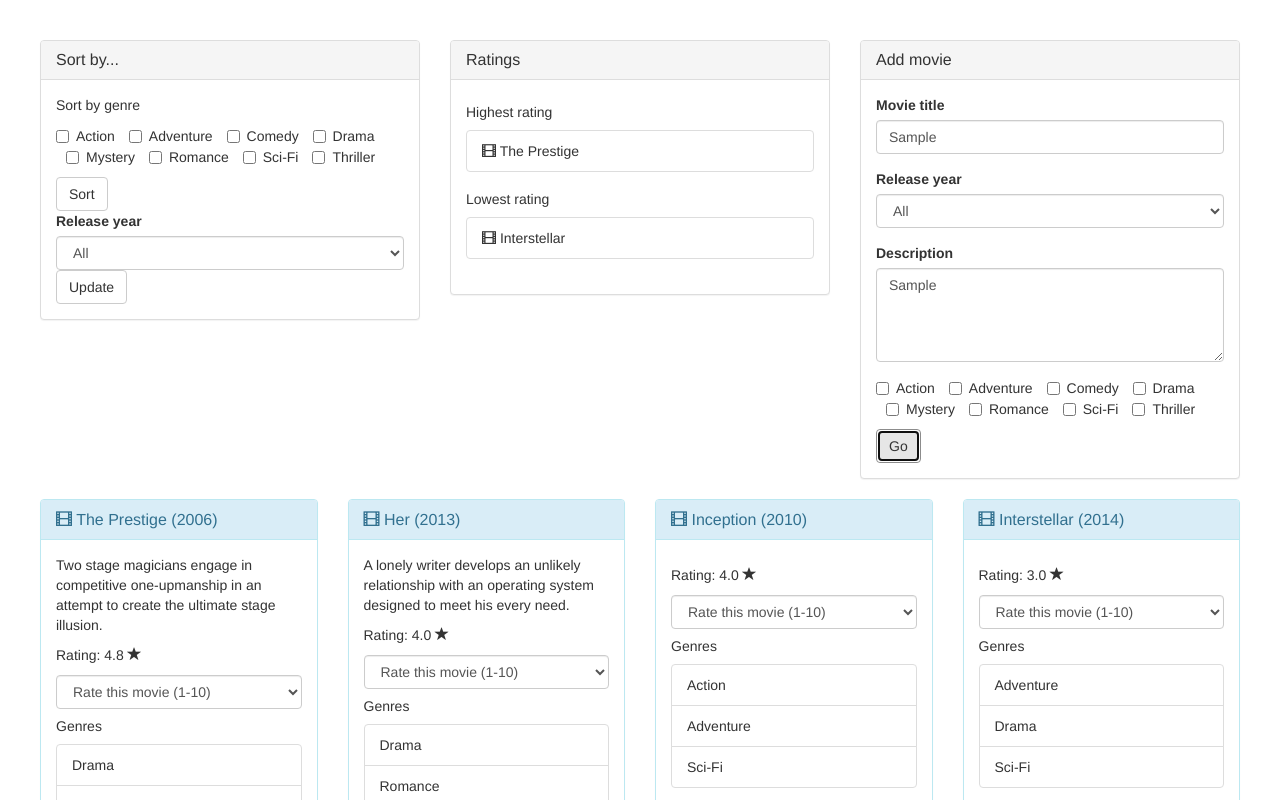
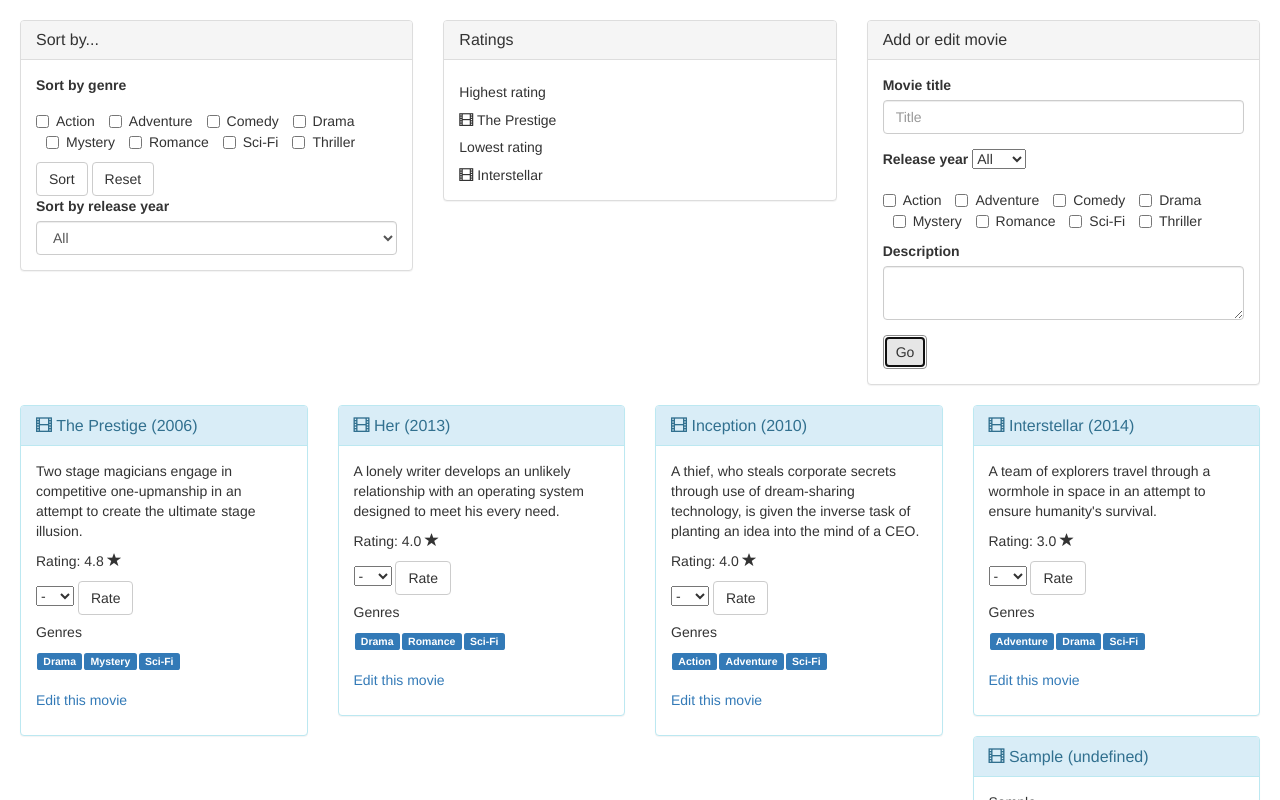
Before and after one commit to milliampere/movie-database, a plain HTML site: page index.html in a window 1280 px wide. Both pictures are taken after typing "Sample", "Sample" into the empty fields and a click on the button "Go". Shown: the top 800 px of the page. Drawn offline with nearby package versions, Linux system fonts and the light colour scheme.

Commit message:
changed click event for movies, general fixes of function names etc

```diff
--- a/index.html
+++ b/index.html
@@ -14,11 +14,15 @@
 
 html, body {
 	font-family: 16px/1.5 "Verdana";
-	margin: 2rem;
+	margin: 1rem;
 }
 
 .thumbnail {
 	max-width: 100px;
+}
+
+.label {
+	margin: 1px;
 }
 
 </style>
@@ -29,17 +33,17 @@ html, body {
 			<div class="panel panel-default">
 			  <div class="panel-heading"><h3 class="panel-title">Sort by...</h3></div>
 			  <div class="panel-body">
-			    <p>Sort by genre</p>
+					<label for="genresSortList">Sort by genre</label>
+				  <div id="genresSortList" class="checkbox">
+				  </div>
+					<button type="button" class="btn btn-default" id="sortByGenresButton">Sort</button>
+					<button type="button" class="btn btn-default" id="resetButton">Reset</button>	<br>
 
-					  <div id="genresSortList" class="checkbox">
-					  </div>
-						<button type="button" class="btn btn-default" id="sortByGenresButton">Sort</button><br>
+				  <label for="yearSortSelect">Sort by release year</label>
+				  <select id="yearSortSelect" class="form-control" name="year">
+			    </select>
 
-					  <label for="yearSortSelect">Release year</label>
-					  <select id="yearSortSelect" class="form-control" name="year">
-				    </select>
 
-					  <button type="button" class="btn btn-default" id="updateButton">Update</button>
 
 			  </div>
 
@@ -62,7 +66,7 @@ html, body {
 
 		<div class="col-sm-4">
 			<div class="panel panel-default">
-			<div class="panel-heading"><h3 class="panel-title">Add movie</h3></div>
+			<div class="panel-heading"><h3 class="panel-title">Add or edit movie</h3></div>
 				<div class="panel-body">
 					<form>
 					  <div class="form-group">
@@ -70,15 +74,15 @@ html, body {
 					    <input type="text" class="form-control" id="title" placeholder="Title">
 					  </div>
 					  <div class="form-group">
-					    <label for="year">Release year</label>
-					  <select id="year" class="form-control" name="year">
+					    <label class="mr-sm-2" for="year">Release year</label>
+					  <select id="year" class="custom-select mb-2 mr-sm-2 mb-sm-0" name="year">
 				    </select>
+					  </div>
+					  <div id="genresAddList" class="checkbox">
 					  </div>
 					  <div class="form-group">
 					    <label for="description">Description</label>
-					    <textarea rows="4" cols="50" class="form-control" id="description"></textarea>
-					  </div>
-					  <div id="genresAddList" class="checkbox">
+					    <textarea rows="2" cols="50" class="form-control" id="description"></textarea>
 					  </div>
 					  <button type="button" class="btn btn-default" id="addMovieButton">Go</button>
 					</form>
@@ -101,7 +105,6 @@ html, body {
 
 
 
-
 	<script src="js/main.js"></script>
 </body>
 </html>
--- a/js/main.js
+++ b/js/main.js
@@ -1,23 +1,32 @@
 /**
  * Eventlistener to apply click-functions and load content at init
  */
-document.addEventListener("DOMContentLoaded", function(event) {
+document.addEventListener('DOMContentLoaded', function(event) {
 	document.getElementById('addMovieButton').addEventListener('click', MovieDatabase.addMovie);
-	document.getElementById('updateButton').addEventListener('click', MovieDatabase.loadUI);
-  MovieDatabase.loadUI(); //Fill index with movies
+	document.getElementById('sortByGenresButton').addEventListener('click', MovieDatabase.sortByGenre);
+	document.getElementById('resetButton').addEventListener('click', () => {MovieDatabase.appendMovies();});
+  document.getElementById('yearSortSelect').addEventListener('change', MovieDatabase.sortByYear);
+
+  MovieDatabase.appendGenresList('genresSortList');
+	MovieDatabase.appendGenresList('genresAddList');
+	MovieDatabase.fillSelectWithYears(document.getElementById('yearSortSelect'));
+	MovieDatabase.fillSelectWithYears(document.getElementById('year'));
+
+  MovieDatabase.appendTopLists();
+  MovieDatabase.appendMovies(); //Fill index with movies
 });
 
 /**
- * The Movie Database (module pattern)
+ * The Movie Database (revealing module pattern)
  * @return {Object}
  */
-var MovieDatabase  = (function(){
+const MovieDatabase  = (function(){
 
 	/**
 	 * All the movies
 	 * @type {Array}
 	 */
-	var movies = [
+	const movies = [
 
 		{
 	    title: 'The Prestige',
@@ -40,18 +49,18 @@ var MovieDatabase  = (function(){
 	    year: 2010,
 	    genres: ['Action', 'Adventure', 'Sci-Fi'],
 	    ratings: [3, 4, 5, 4],
-	    description: '',
+	    description: 'A thief, who steals corporate secrets through use of dream-sharing technology, is given the inverse task of planting an idea into the mind of a CEO.',
 		},
 		{
 	    title: 'Interstellar',
 	    year: 2014,
 	    genres: ['Adventure', 'Drama', 'Sci-Fi'],
 	    ratings: [3, 4, 3, 2],
-	    description: '',
+	    description: "A team of explorers travel through a wormhole in space in an attempt to ensure humanity's survival.",
 		},
 	];
 
-	var genres = [
+	const genres = [
 		'Action',
 		'Adventure',
 		'Comedy',
@@ -62,12 +71,13 @@ var MovieDatabase  = (function(){
 		'Thriller',
 	];
 
-
 	/**
 	 * Class constructor that creates a new movie
-	 * @param {String} title 		Name of movie
-	 * @param {Number} year 		Release year
-	 * @param {Array} genres 		Genres of movie
+	 * @param {String} title 				Name of movie
+	 * @param {Number} year 				Release year
+	 * @param {Array} genres 				Genres of movie
+	 * @param {Array} ratings 			Array of ratings
+	 * @param {String} description 	Movie description
 	 */
 	class Movie {
 		constructor(title, year, genres, ratings, description) {
@@ -80,11 +90,10 @@ var MovieDatabase  = (function(){
 	}
 
 	return {
-
     /**
      * Get movies by year
-     * @param  {Number}		Year
-     * @return {Array}		Array of all movies released that year
+     * @param  {Number}	year	The chosen year
+     * @return {Array}				Array of all movies released that year
      */
     getMoviesThisYear: function(year){
     	return movies.filter((movie) => {
@@ -93,34 +102,27 @@ var MovieDatabase  = (function(){
     },
 
 		/**
-		 * Get movies by genres
-		 * @param  {Array}  	Array of genres
-		 * @return {Array}    Array of all movies with those genres
+		 * Get movies by movie genres
+		 * @param  {Array} genres  	Array of chosen movie genres
+		 * @return {Array}    			Array of all movies with those genres
 		 */
     getMoviesByGenre: function(genres){
-
-    	// Create an array of the genre-arguments
-    	var genresArray = genres;
-
     	// Check if all values in arr1 is in arr2
     	function containsAll(arr1, arr2){
-   			return arr1.every(function(v,i) {
+   			return arr1.every((v,i) => {
       		return arr2.indexOf(v) !== -1;
    			});
-
 			}
 
     	return movies.filter((movie) => {
-    		if (containsAll(genresArray, movie.genres)) {
- 				  return true;
-				}
+    		return containsAll(genres, movie.genres);
 			});
     },
 
   	/**
-  	 * Calculate the rating of a movie
-  	 * @param  {Object}
-  	 * @return {Number}					rating
+  	 * Calculate the average rating value of a movie
+  	 * @param  {Object}	movie		A movie object
+  	 * @return {Number}					The average rating
   	 */
 	 	getRating: function(movie){
 			var sumOfRatings = movie.ratings.reduce((total, rating) => {
@@ -132,7 +134,7 @@ var MovieDatabase  = (function(){
 
     /**
      * Get the movie with highest rating
-     * @return {Object}
+     * @return {Object}		Single movie object
      */
     getTopRatedMovie: function(){
     	return movies.reduce((prev, curr) => {
@@ -147,7 +149,7 @@ var MovieDatabase  = (function(){
 
 		/**
      * Get the movie with lowest rating
-     * @return {Object}
+     * @return {Object}		Single movie object
      */
 		getWorstRatedMovie: function(){
     	return movies.reduce((prev, curr) => {
@@ -161,68 +163,124 @@ var MovieDatabase  = (function(){
 		},
 
 		/**
-		 * Rate movie
-		 * @param  {Object}
-		 * @param  {Number}
+		 * Rate movie by adding it to its ratings array
+		 * @param  {Object}	movie		Movie object
+		 * @param  {Number}	rating	Rating to add
 		 */
 		rateMovie: function(movie, rating){
 			movie.ratings.push(parseInt(rating));
+			console.log('hej');
 		},
 
 		/**
-		 * List all genres with checkboxes
-		 * @param {id} 			Id of the element to append the list to
-		 * @return {HTML}
+		 * Create a list of all genres with checkboxes in HTML
+		 * @param {String} id 			Id of the element to append the list to
 		 */
-		listGenresWithCheckboxes: function(element){
-			var element = document.getElementById(element);
-			let htmlChunk = '';
-			for(var genre of genres){
+		appendGenresList: function(id){
+			var element = document.getElementById(id);
+			var htmlChunk = '';
+			for(let genre of genres){
 				htmlChunk += `
 					<label class="checkbox-inline"><input type="checkbox" id="${genre}" value="${genre}">${genre}</label>`;
 			}
-			return element.innerHTML = htmlChunk;
+			element.innerHTML = htmlChunk;
 		},
 
 		/**
-     * [displayMovies description]
-     * @param  {Array} m 		Array of movies
-     * @return {[type]}   [description]
+		 * Add click events to movie list
 		 */
-		displayMovies: function(m) {
-			var movieList = document.getElementById('movieList');
+		addClickEventsToMovies: function(){
+			const ratingSelect = document.getElementsByClassName('ratingSelect');
+			const edit = document.getElementsByClassName('edit');
+			let title = document.getElementById('title');
+			let year = document.getElementById('year');
+
+			var allMovies = document.getElementsByClassName('movie');
+			var rateButton = document.getElementsByClassName('rateButton');
+
+
+			for(let i = 0; i < rateButton.length; i++) {
+				rateButton[i].addEventListener('click', function(e){
+					console.log(e.target.previousSibling);
+					for(var movie of movies){
+						if (movie.title == e.target.parentElement.parentElement.parentElement.dataset.title){
+							console.log('hej');
+							//MovieDatabase.rateMovie(movie, this.value);
+						}
+					}
+
+				});
+			}
+
+
+			// for(let i = 0; i < ratingSelect.length; i++) {
+			// 	ratingSelect[i].addEventListener("change", function() {
+
+			// 		for(var movie of movies){
+			// 			if (movie.title == this.parentElement.dataset.title){
+			// 				MovieDatabase.rateMovie(movie, this.value);
+			// 			}
+			// 		}
+
+			// 	});
+			// }
+
+			// for(let i = 0; i < edit.length; i++) {
+			// 	edit[i].addEventListener("click", function() {
+			// 		for(var movie of movies){
+			// 			if (movie.title == this.parentElement.dataset.title){
+			// 				title.value = movie.title;
+			// 				year.value = movie.year;
+
+			// 			}
+			// 		}
+			// 	});
+			// }
+
+
+		},
+
+    /**
+     * Append movies to index.html
+     * @param  {Array} moviesArray 		Array of movie objects
+     */
+		appendMovies: function(moviesArray) {
+			const movieList = document.getElementById('movieList');
 			let htmlChunk = '';
 
-			if(m===undefined){
-				m = movies;
+			if(moviesArray===undefined){
+				moviesArray = movies;
 			}
-			else if(m.length === 0){
+			else if(moviesArray.length === 0){
 				htmlChunk = `<div class="alert alert-danger" role="alert">
 	  			<span class="glyphicon glyphicon-exclamation-sign" aria-hidden="true"></span>
 	  			<span class="sr-only">Error:</span>
 	  			No movies to display.
 					</div> `;
+					movieList.innerHTML = htmlChunk;
 			}
 
-			for(var movie of m){
+				for(let movie of moviesArray){
+
 					var rating = this.getRating(movie);
 
-				// Space between genres
-				var genreList = '';
-				for(var genre of movie.genres){
-					genreList += `<li class="list-group-item">${genre}</li>`;
+					let genreList = '';
+					for(let genre of movie.genres){
+						genreList += `<span class="label label-primary">${genre}</span>`;
 					}
 
-				htmlChunk += `
-					<div class="movie col-sm-3">
+					htmlChunk += `<div class="movie col-sm-3" data-title="${movie.title}">
 													<div class="panel panel-info">
-							<div class="panel-heading"><h3 class="panel-title"><span class="glyphicon glyphicon-film"></span> ${movie.title} (${movie.year})</h3></div>
-							<div class="panel-body" data-title="${movie.title}">
+														<div class="panel-heading">
+															<h3 class="panel-title">
+															<span class="glyphicon glyphicon-film"></span> ${movie.title} (${movie.year})
+															</h3>
+														</div>
+														<div class="panel-body">
 															<p>${movie.description}</p>
 															<p>Rating: ${rating} <span class="glyphicon glyphicon-star"></span></p>
-
-								<select id="ratingSelect" class="ratingSelect form-control" name="rating">
-									<option value="rate">Rate this movie (1-10)</option>
+															<select id="ratingSelect" class="ratingSelect custom-select mb-2 mr-sm-2 mb-sm-0">
+																<option value="rate">-</option>
 																<option value="1">1</option>
 																<option value="2">2</option>
 																<option value="3">3</option>
@@ -234,31 +292,27 @@ var MovieDatabase  = (function(){
 																<option value="9">9</option>
 																<option value="10">10</option>
 												    	</select>
-
+												    	<button type="button" class="btn btn-default rateButton" id="rateButton">Rate</button>
 															<h5>Genres</h5>
 						    							<ul class="list-group"> ${genreList} </ul>
-
-					    	<p class="edit"><a href="#">Change this movie</a></p>
-
-							</div>
-							<div class="panel-footer"></div>
+						    							<p class="edit"><a href="#">Edit this movie</a></p>
 														</div>
 													</div>
-				`;
+												</div>`;
 				}
 				movieList.innerHTML = htmlChunk;
-
+				MovieDatabase.addClickEventsToMovies();
 		},
 
 		/**
-		 * Get an array of checked genres
-		 * @param  {HTML}
-		 * @return {Array}         Array of genres
+		 * Create an array of movie genres based on which checkboxes are checked
+		 * @param  {Node} select
+		 * @return {Array}        Array of movie genres
 		 */
 		getCheckedElements: function(select) {
-		    var result = [];
-		    var checkboxes = select.querySelectorAll("input[type='checkbox']");
-		    for (var i = 0; i < checkboxes.length; i++) {
+		    let result = [];
+		    const checkboxes = select.querySelectorAll("input[type='checkbox']");
+		    for (let i = 0; i < checkboxes.length; i++) {
 		        if (checkboxes[i].checked){
 		        	result.push(checkboxes[i].id);
 		        }
@@ -266,10 +320,13 @@ var MovieDatabase  = (function(){
 		    return result;
 		},
 
-		// Create a select drop down list with years 1990-now
+		/**
+		 * Fill a select drop down list with years
+		 * @param  {Node} select 		A select node
+		 */
 		fillSelectWithYears: function(select){
-			var htmlChunk = '<option value="all">All</option>';
-			var y = new Date().getFullYear();
+			let htmlChunk = '<option value="all">All</option>';
+			let y = new Date().getFullYear();
 
 			for(let i = 1990; i <= y; i++){
 				htmlChunk += `<option value="${i}">${i}</option>`;
@@ -277,115 +334,71 @@ var MovieDatabase  = (function(){
 			select.innerHTML = htmlChunk;
 		},
 
-		// Load UI
-		loadUI: function(){
-			MovieDatabase.displayMovies();
-			MovieDatabase.listGenresWithCheckboxes('genresSortList');
-			MovieDatabase.listGenresWithCheckboxes('genresAddList');
-			getHighestRating();
-			getLowestRating();
-			MovieDatabase.fillSelectWithYears(document.getElementById('yearSortSelect'));
-			MovieDatabase.fillSelectWithYears(document.getElementById('year'));
+		/**
+		 * Append top list
+		 * @return {[type]} [description]
+		 */
+		appendTopLists: function(){
 
+			//Get div-elements
+			const highestRatingList = document.getElementById('highestRatingList');
+			const lowestRatingList = document.getElementById('lowestRatingList');
 
-			yearSortSelect.addEventListener('change', function() {
+			let highestRatingHtmlChunk = '';
+			let lowestRatingHtmlChunk = '';
+
+			// Make new html with movies of highest and lowest rating
+			highestRatingHtmlChunk = `<span class="glyphicon glyphicon-film"></span> ${MovieDatabase.getTopRatedMovie().title}`;
+			lowestRatingHtmlChunk = `<span class="glyphicon glyphicon-film"></span> ${MovieDatabase.getWorstRatedMovie().title}`;
+
+			//Add the html chunks to the div-elements
+			highestRatingList.innerHTML = highestRatingHtmlChunk;
+			lowestRatingList.innerHTML = lowestRatingHtmlChunk;
+		},
+
+		/**
+		 * Sort movies by genre
+		 */
+		sortByGenre: function(){
+			var select = document.getElementById('genresSortList');
+  		var checked = MovieDatabase.getCheckedElements(select);
+			var movies = MovieDatabase.getMoviesByGenre(checked);
+			MovieDatabase.appendMovies(movies);
+		},
+
+		sortByYear: function(){
 			if(this.value === 'all'){
-					MovieDatabase.displayMovies();
+				MovieDatabase.appendMovies();
 			}
 			else{
 				var moviesThisYear = MovieDatabase.getMoviesThisYear(this.value);
-			 		MovieDatabase.displayMovies(moviesThisYear);
+		 		MovieDatabase.appendMovies(moviesThisYear);
 		 	}
-  					}, false);
-
-
-			var sortByGenresButton = document.getElementById('sortByGenresButton');
-			sortByGenresButton.addEventListener('click', function() {
-				var select = document.getElementById('genresSortList');
-    		var checked = MovieDatabase.getCheckedElements(select);
-				var movies = MovieDatabase.getMoviesByGenre(checked);
-				MovieDatabase.displayMovies(movies);
-				});
-
-
-
-
-			// Highest rating
-			function getHighestRating(){
-				var highestRatingList = document.getElementById('highestRatingList');
-				var movieHighestRating = MovieDatabase.getTopRatedMovie();
-				let htmlChunk = '';
-				htmlChunk = `<ul class="list-group"><li class="list-group-item"><span class="glyphicon glyphicon-film"></span> ${movieHighestRating.title}</li></ul>`;
-				highestRatingList.innerHTML = htmlChunk;
-			}
-
-			//Lowest rating
-			function getLowestRating(){
-				var lowestRatingList = document.getElementById('lowestRatingList');
-				var movieLowestRating = MovieDatabase.getWorstRatedMovie();
-				let htmlChunk = '';
-				htmlChunk = `<ul class="list-group"><li class="list-group-item"><span class="glyphicon glyphicon-film"></span> ${movieLowestRating.title}</li></ul>`;
-				lowestRatingList.innerHTML = htmlChunk;
-			}
-
-
-			var ratingSelect = document.getElementsByClassName('ratingSelect');
-			for(let i = 0; i < ratingSelect.length; i++) {
-				ratingSelect[i].addEventListener("change", function() {
-
-					for(var movie of movies){
-						if (movie.title == this.parentElement.dataset.title){
-							MovieDatabase.rateMovie(movie, this.value);
-						}
-					}
-					MovieDatabase.loadUI();
-
-				});
-			}
-
-			var edit = document.getElementsByClassName('edit');
-			var title = document.getElementById('title');
-			var year = document.getElementById('year');
-			//var genresAddList = document.getElementById('genresAddList');
-			//getCheckedElements(genresAddList);
-
-			for(let i = 0; i < edit.length; i++) {
-				edit[i].addEventListener("click", function() {
-					for(var movie of movies){
-						if (movie.title == this.parentElement.dataset.title){
-							title.value = movie.title;
-							year.value = movie.year;
-
-						}
-					}
-
-				});
-			}
-
 		},
 
 		/**
 		 * Add new movie to the movie array
 		 */
 		addMovie: function(){
-			var title = document.getElementById('title').value;
-			var year = parseInt(document.getElementById('year').value);
-			var description = document.getElementById('description').value;
-			var select = document.getElementById('genresAddList');
+			let title = document.getElementById('title');
+			let year = parseInt(document.getElementById('year'));
+			let description = document.getElementById('description');
+			let select = document.getElementById('genresAddList');
 
 			// Get all checked genres
-    	var genres = MovieDatabase.getCheckedElements(select);
+    	let genres = MovieDatabase.getCheckedElements(select);
 
 			// Check if input values are valid
-			if(title === ""){
+			if(title.value === ""){
 				alert("Well... movie needs a title.");
 			}
 			else {
-				var newMovie = new Movie(title, year, genres, [], description);
-				// Add to array
+				const newMovie = new Movie(title.value, year.value, genres, [], description.value);
 				movies.push(newMovie);
-				// Update displayed list of movies with new movie
-				MovieDatabase.displayMovies();
+
+				MovieDatabase.appendMovies(); 	//Load the new movie list
+				title.value = '';								//reset input value
+				description.value = '';					//reset input value
 			}
 		},
 
@@ -393,12 +406,11 @@ var MovieDatabase  = (function(){
 		 * Edit movie in the movies array
 		 */
 		editMovie: function(movie){
-			var title = document.getElementById('title').value;
-			var year = parseInt(document.getElementById('year').value);
+			var title = document.getElementById('title');
+			var year = parseInt(document.getElementById('year'));
 
-			var newMovie = new Movie(title, year, ['Drama', 'Comedy'], [5], 'Description of the movie');
+			var editedMovie = new Movie(title, year, ['Drama', 'Comedy'], [5], 'Description of the movie');
 			MovieDatabase.addMovieToArray(newMovie);
-			MovieDatabase.loadUI();
 
 		},
 
@@ -412,17 +424,3 @@ var MovieDatabase  = (function(){
 
 // end of MovieDatabase
 })();
-
-
-
-
-
-
-
-/**
- * Object created with the Class constructor.
- * @type {Movie}
- */
-// var theLobster = new Movie('The Lobster', 2015,['Comedy', 'Drama', 'Romance', 'Sci-Fi']);
-// theLobster.ratings = [5, 7, 4];
-// MovieDatabase.addMovieToArray(theLobster);
```
Lines whose indentation alone changed are shown as unchanged.
